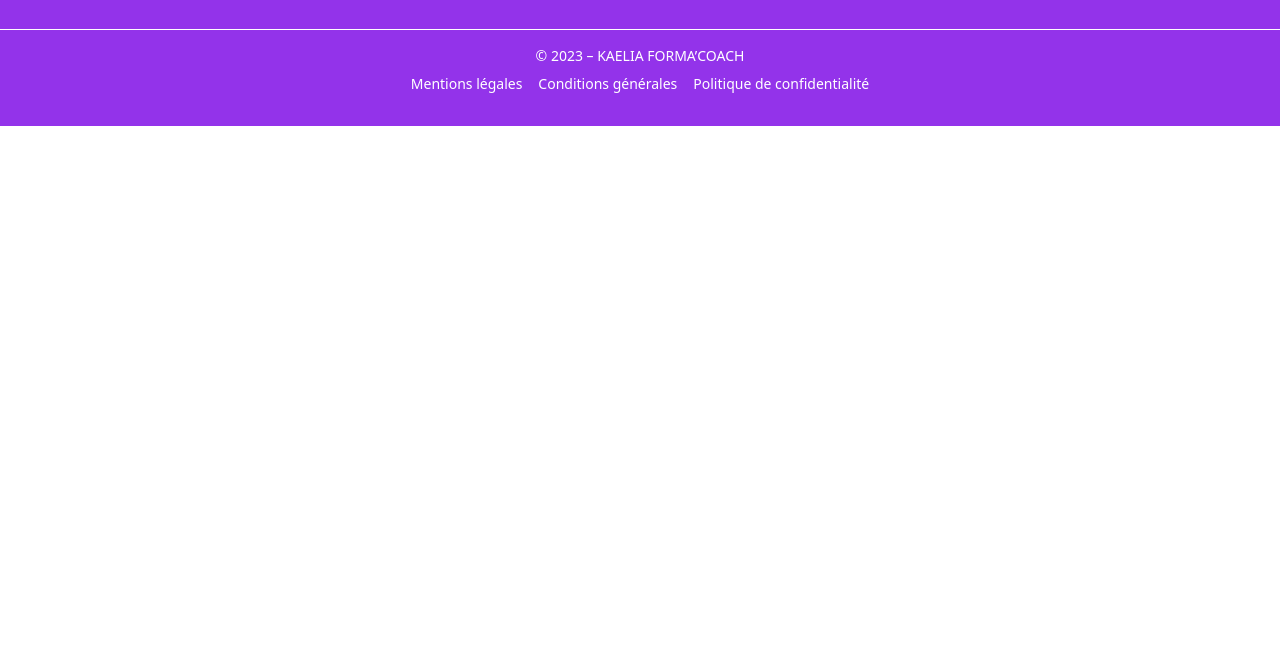
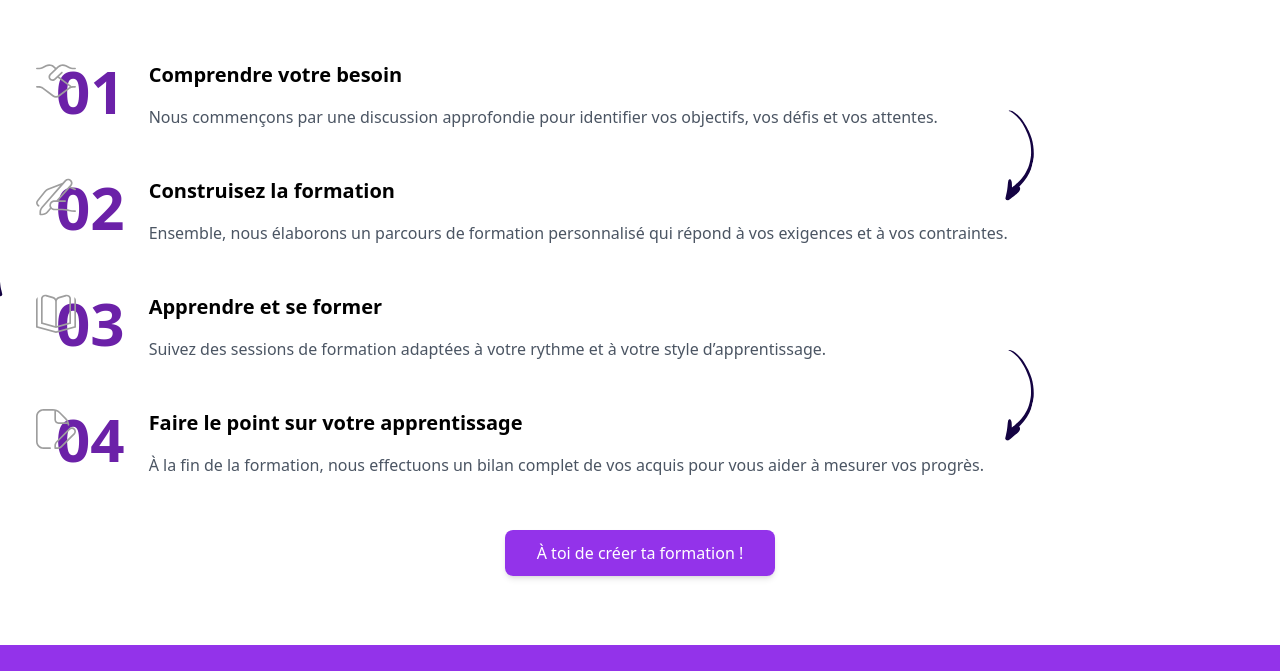
Before and after one commit to kaelia-formacoach/website, an Astro site: page /entreprise/frise-de-process in a window 1280 px wide. Shown: the part 674-1345 px from the top of the page. Before the commit the page ends 800 px from the top, so only its background shows below. Built offline with nearby package versions, Linux system fonts and the light colour scheme; Astro itself is replaced by a stand-in of ours.

Commit message:
feat(frise-de-process): add the content

```diff
--- a/src/pages/entreprise/frise-de-process.astro
+++ b/src/pages/entreprise/frise-de-process.astro
@@ -3,5 +3,111 @@ import Layout from '../../layouts/Layout.astro';
 ---
 
 <Layout>
-  <h1>Frise de process</h1>
+  <section class="py-12 bg-white">
+    <div class="container mx-auto px-6 md:flex md:items-center md:justify-between">
+      <!-- Image Section -->
+      <div class="md:w-1/2 flex justify-center">
+        <img src="/frise-de-process/frise-de-process.svg" alt="Frise de Process" class="w-full max-w-lg object-contain" />
+      </div>
+
+      <!-- Text Section -->
+      <div class="md:w-1/2 mt-12 md:mt-0 md:ml-8">
+        <h2 class="text-3xl font-extrabold text-gray-900 mb-4">Les étapes clés pour atteindre vos objectifs de formation</h2>
+        <p class="text-lg text-gray-600 mb-6">
+          Découvrez notre processus simple et efficace, conçu pour vous guider à chaque étape de votre parcours d’apprentissage, de la sélection du programme à la validation de vos compétences.
+        </p>
+      </div>
+    </div>
+  </section>
+
+  <!-- New Process Section -->
+  <section class="py-12 bg-white">
+    <div class="container mx-auto px-6">
+      <!-- Steps Section with SVG Icons and Arrows -->
+      <div class="relative space-y-12">
+
+        <!-- Step 1 -->
+        <div class="flex items-start space-x-6 relative">
+          <div class="relative">
+            <!-- Pictogram for Step 1 positioned above and to the left -->
+            <img src="/handshake.svg" alt="Icon for Step 1" class="absolute -top-0 -left-5 w-10 h-10 z-10" />
+            <span class="text-6xl font-extrabold text-purple-800 relative">01</span>
+          </div>
+          <div>
+            <h3 class="text-xl font-semibold">Comprendre votre besoin</h3>
+            <p class="text-gray-600 mt-4">
+              Nous commençons par une discussion approfondie pour identifier vos objectifs, vos défis et vos attentes.
+            </p>
+          </div>
+        </div>
+
+        <!-- Enlarged Arrow between Step 1 and Step 2 -->
+        <div class="absolute right-[10rem] top-[0rem] transform rotate-[-10deg]">
+          <img src="/frise-de-process/arrow-11 1.svg" alt="Arrow between Step 1 and 2" class="w-24 h-24" />
+        </div>
+
+        <!-- Step 2 -->
+        <div class="flex items-start space-x-6 relative">
+          <div class="relative">
+            <!-- Pictogram for Step 2 positioned above and to the left -->
+            <img src="/drawer-alt.svg" alt="Icon for Step 2" class="absolute -top-0 -left-5 w-10 h-10 z-10" />
+            <span class="text-6xl font-extrabold text-purple-800 relative">02</span>
+          </div>
+          <div>
+            <h3 class="text-xl font-semibold">Construisez la formation</h3>
+            <p class="text-gray-600 mt-4">
+              Ensemble, nous élaborons un parcours de formation personnalisé qui répond à vos exigences et à vos contraintes.
+            </p>
+          </div>
+        </div>
+
+        <!-- Enlarged Arrow between Step 2 and Step 3 -->
+        <div class="absolute left-[-7rem] top-[6rem] transform rotate-[10deg]">
+          <img src="/frise-de-process/arrow-11 2.svg" alt="Arrow between Step 2 and 3" class="w-24 h-24" />
+        </div>
+
+        <!-- Step 3 -->
+        <div class="flex items-start space-x-6 relative">
+          <div class="relative">
+            <!-- Pictogram for Step 3 positioned above and to the left -->
+            <img src="/book-open-cover.svg" alt="Icon for Step 3" class="absolute -top-0 -left-5 w-10 h-10 z-10" />
+            <span class="text-6xl font-extrabold text-purple-800 relative">03</span>
+          </div>
+          <div>
+            <h3 class="text-xl font-semibold">Apprendre et se former</h3>
+            <p class="text-gray-600 mt-4">
+              Suivez des sessions de formation adaptées à votre rythme et à votre style d’apprentissage.
+            </p>
+          </div>
+        </div>
+
+        <!-- Arrow between Step 3 and Step 4 -->
+        <div class="absolute right-[10rem] top-[15rem] transform rotate-[-10deg]">
+          <img src="/frise-de-process/arrow-11 3.svg" alt="Arrow between Step 3 and 4" class="w-24 h-24" />
+        </div>
+
+        <!-- Step 4 -->
+        <div class="flex items-start space-x-6 relative">
+          <div class="relative">
+            <!-- Pictogram for Step 4 positioned above and to the left -->
+            <img src="/file-edit.svg" alt="Icon for Step 4" class="absolute -top-0 -left-5 w-10 h-10 z-10" />
+            <span class="text-6xl font-extrabold text-purple-800 relative">04</span>
+          </div>
+          <div>
+            <h3 class="text-xl font-semibold">Faire le point sur votre apprentissage</h3>
+            <p class="text-gray-600 mt-4">
+              À la fin de la formation, nous effectuons un bilan complet de vos acquis pour vous aider à mesurer vos progrès.
+            </p>
+          </div>
+        </div>
+      </div>
+
+      <!-- Call to Action Button -->
+      <div class="mt-16 text-center">
+        <a href="#" class="bg-purple-600 text-white py-3 px-8 rounded-lg shadow-md hover:bg-purple-500">
+          À toi de créer ta formation !
+        </a>
+      </div>
+    </div>
+  </section>
 </Layout>
```
Also changed, not shown: public/frise-de-process/arrow-11 1.svg (added), public/frise-de-process/arrow-11 2.svg (added), public/frise-de-process/arrow-11 3.svg (added), public/frise-de-process/frise-de-process.svg (added).
